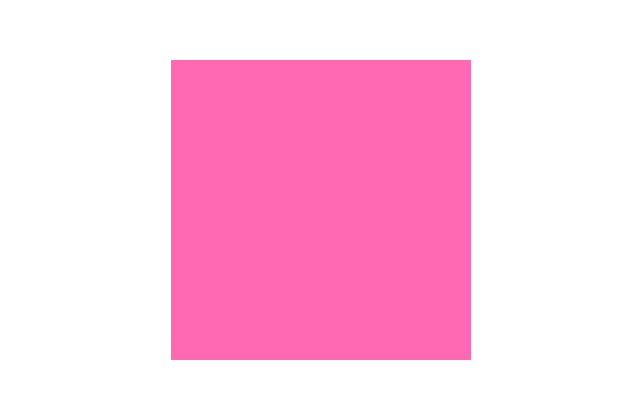
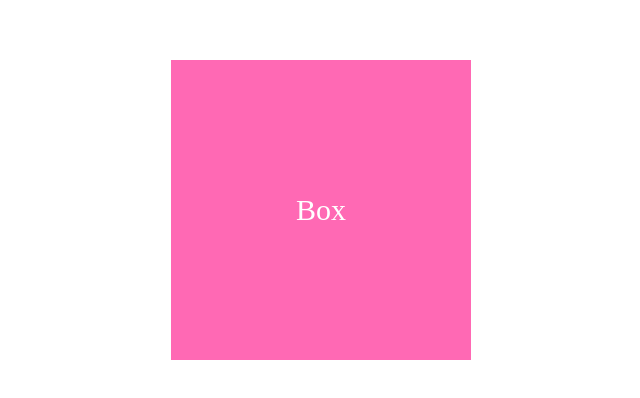
Before and after one commit to ok-soon-jang/square, a plain HTML site: page index.html in a window 1280 px wide. Shown: the part 190-588 px from the top of the page, 319-959 px from the left. Drawn offline with Linux system fonts and the light colour scheme.

Commit message:
박스에 글자 추가

```diff
--- a/index.html
+++ b/index.html
@@ -9,7 +9,7 @@
 </head>
 <body>
   <section>
-    <article></article>
+    <article>Box</article>
   </section>
 </body>
 </html>
--- a/scss/style.scss
+++ b/scss/style.scss
@@ -16,5 +16,7 @@ section {
     display: flex;
     justify-content: center;
     align-items: center;
+    font-size:30px;
+    color:#fff;
   }
 }
```
Also changed, not shown: css/style.css, 1 other file.
